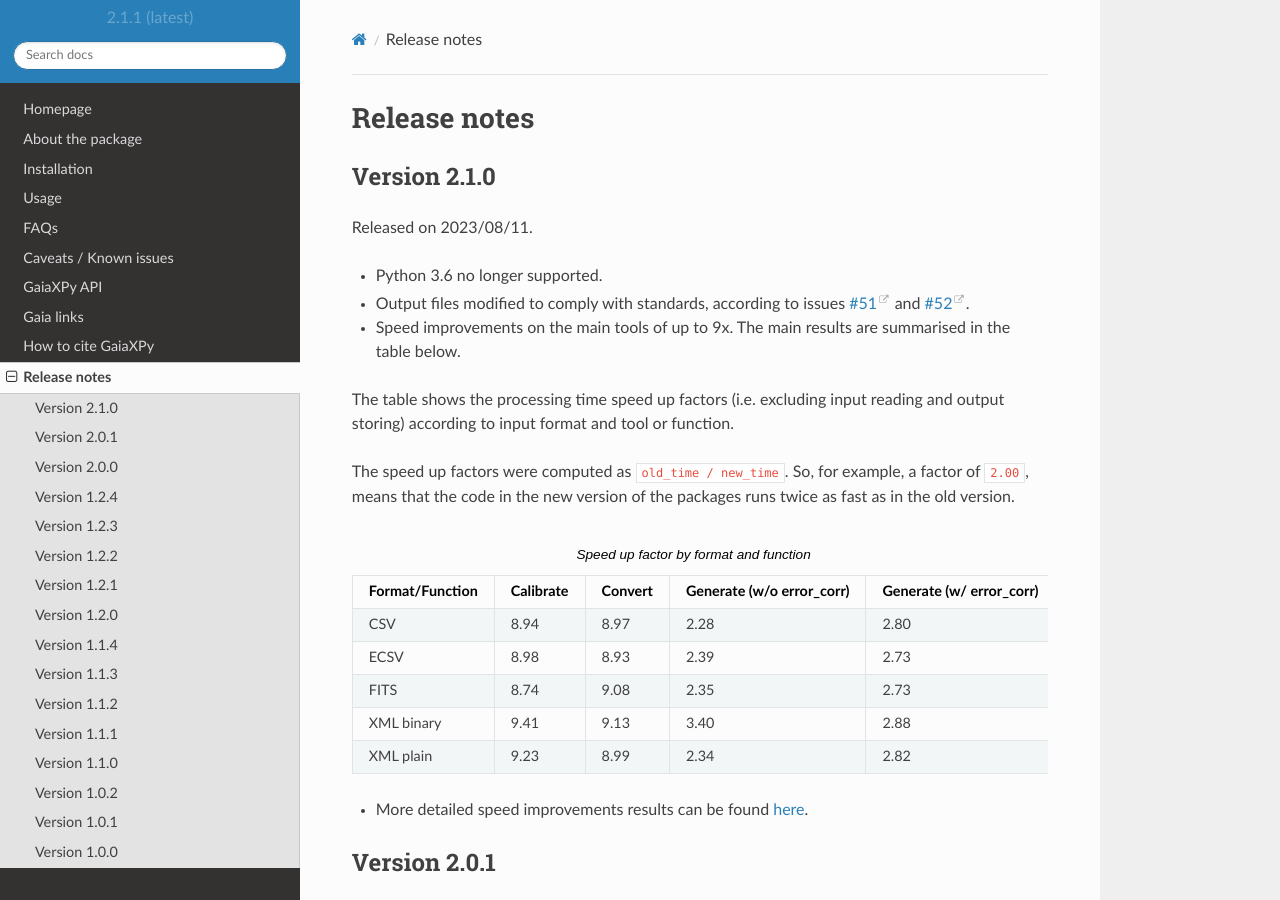
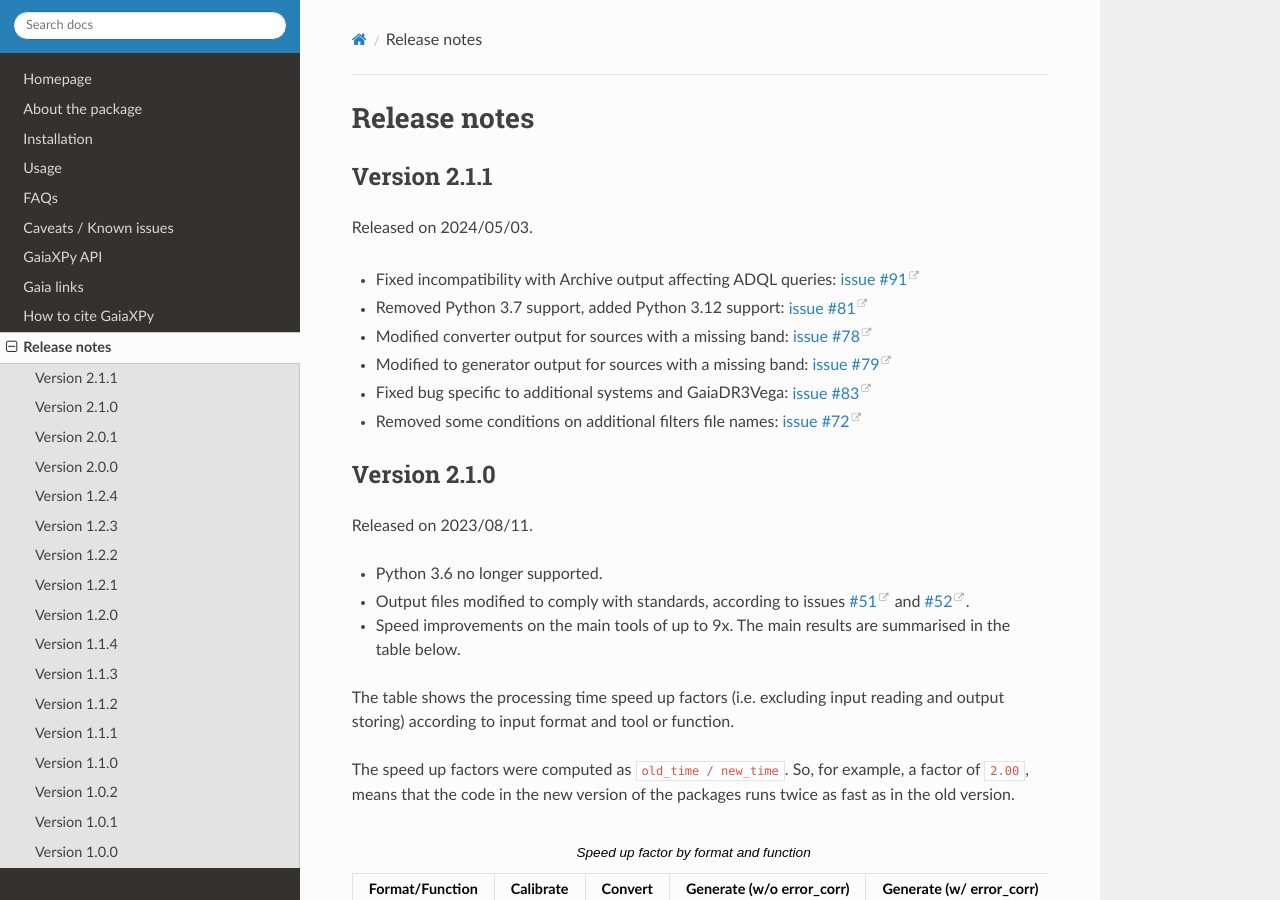
Before and after one commit to gaia-dpci/GaiaXPy, a Sphinx documentation site: the page built from docs/releasenotes.rst, in a window 1280 px wide and 900 px high. Built offline with Sphinx 7.4.7 and the Read the Docs theme 2.0.0, drawn with Linux system fonts in a browser that asks for light colours; formulas are drawn with MathJax 3.

Commit message:
Add Zenodo DOI and release notes

```diff
--- a/docs/cite.rst
+++ b/docs/cite.rst
@@ -18,6 +18,8 @@
 
 DOIs
 ----
+* **DOI v2.1.1**: 10.5281/zenodo.11108915
+
 * **DOI v2.1.0**: 10.5281/zenodo.8239995
 
 * **DOI v2.0.1**: 10.5281/zenodo.7566303
--- a/docs/releasenotes.rst
+++ b/docs/releasenotes.rst
@@ -2,6 +2,17 @@
 =============
 
 .. _releasenotes:
+
+Version 2.1.1
+-------------
+Released on 2024/05/03.
+
+* Fixed incompatibility with Archive output affecting ADQL queries: `issue #91 <https://github.com/gaia-dpci/GaiaXPy/issues/91>`_
+* Removed Python 3.7 support, added Python 3.12 support: `issue #81 <https://github.com/gaia-dpci/GaiaXPy/issues/81>`_
+* Modified converter output for sources with a missing band: `issue #78 <https://github.com/gaia-dpci/GaiaXPy/issues/78>`_
+* Modified to generator output for sources with a missing band: `issue #79 <https://github.com/gaia-dpci/GaiaXPy/issues/79>`_
+* Fixed bug specific to additional systems and GaiaDR3Vega: `issue #83 <https://github.com/gaia-dpci/GaiaXPy/issues/83>`_
+* Removed some conditions on additional filters file names: `issue #72 <https://github.com/gaia-dpci/GaiaXPy/issues/72>`_
 
 Version 2.1.0
 -------------
```
